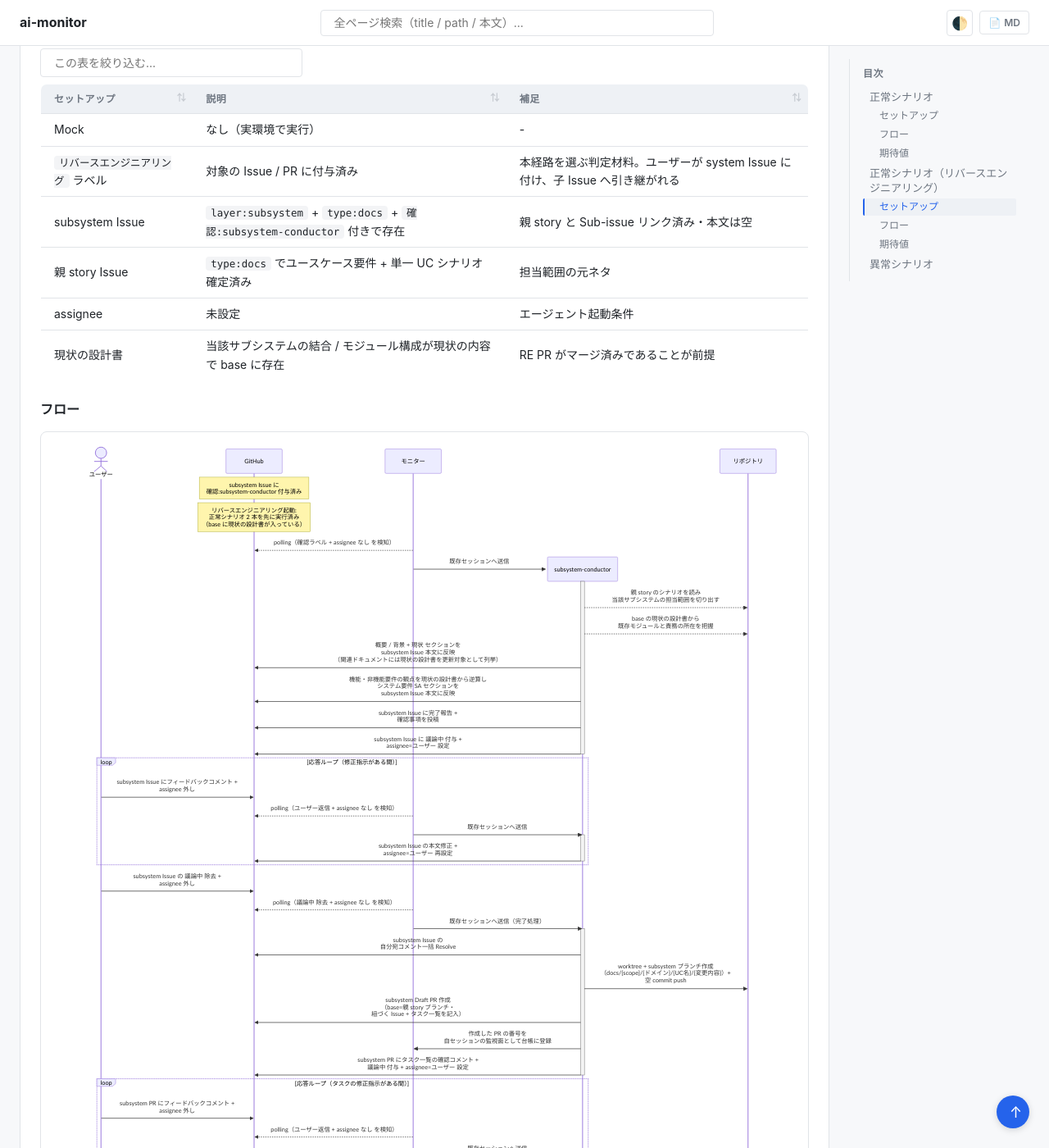
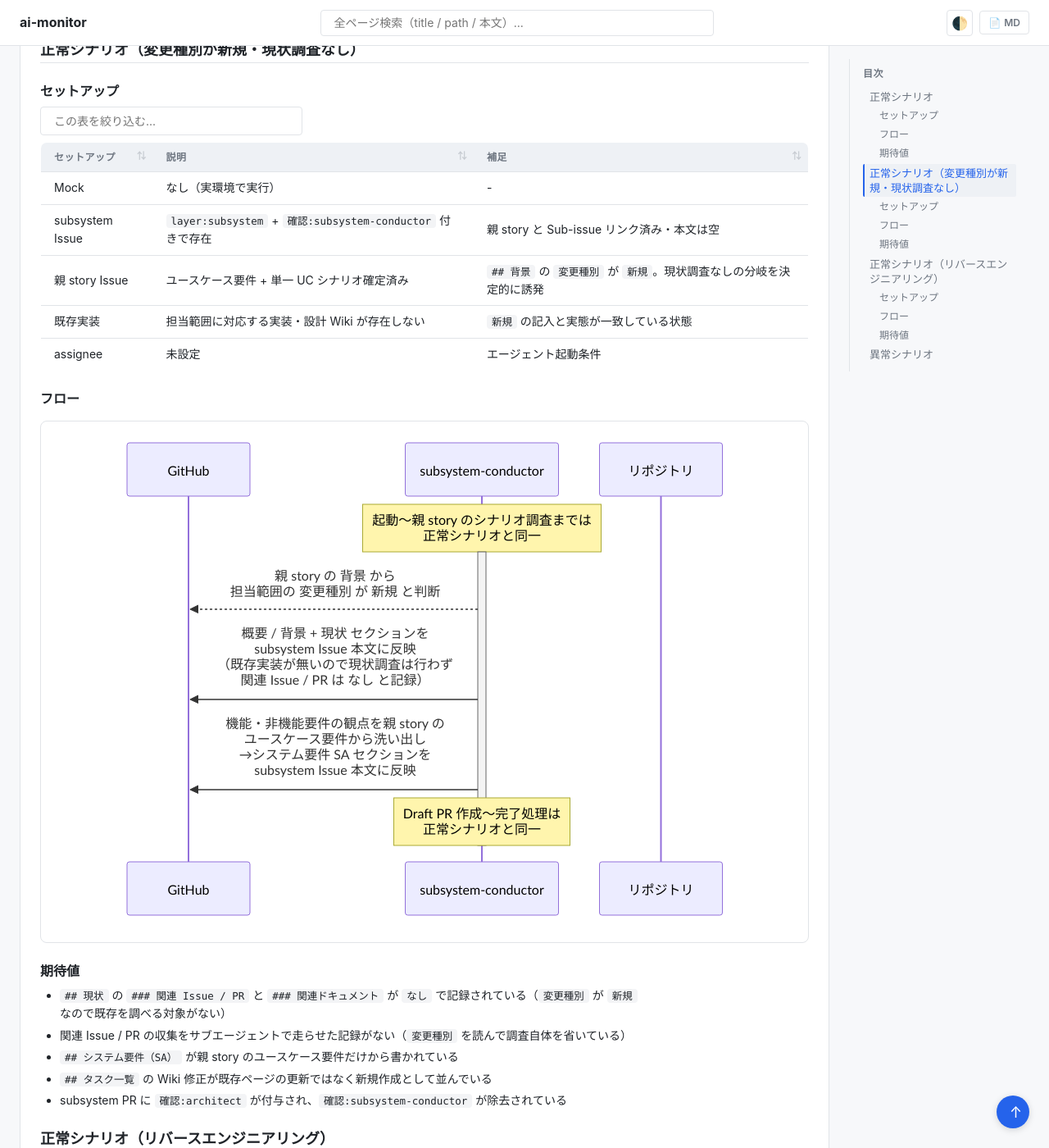
Before and after one commit to shuhei1101/ai-monitor, a Jekyll site: the page built from docs/wiki/設計図/シナリオ/単一ユースケース/subsystem要件確定.md, in a window 1280 px wide and 1400 px high, scrolled down 2076 px. Shown: the whole window at 82% size. Built offline with Jekyll 4.4.1, drawn with Linux system fonts in a browser that asks for light colours; our own code applies the rules of GitHub Pages for plain Markdown files; some of the changed text lies outside the part shown.

Commit message:
変更種別の参照側の期待値を単一UCシナリオに追加

````diff
--- a/docs/wiki/設計図/シナリオ/単一ユースケース/subsystem要件確定.md
+++ b/docs/wiki/設計図/シナリオ/単一ユースケース/subsystem要件確定.md
@@ -18,7 +18,7 @@
 | --- | --- | --- |
 | Mock | なし（実環境で実行） | - |
 | subsystem Issue | `layer:subsystem` + `確認:subsystem-conductor` 付きで存在 | 親 story と Sub-issue リンク済み・本文は空 |
-| 親 story Issue | ユースケース要件 + 単一 UC シナリオ確定済み | 担当範囲の元ネタ |
+| 親 story Issue | ユースケース要件 + 単一 UC シナリオ確定済み | 担当範囲の元ネタ。`## 背景` の `変更種別` は `変更` |
 | assignee | 未設定 | エージェント起動条件 |
 
 ### フロー
@@ -83,11 +83,49 @@
 ### 期待値
 
 - 本文に `## 現状`（関連 Issue/PR / 関連ドキュメント）と `## システム要件（SA）`（機能要件 / 非機能要件 / スコープ外）が揃っている
+- 親 story の `変更種別` が `変更` のため現状調査を行い、`## 現状` に関連 Issue / PR と関連ドキュメントが記録されている
 - バグ Issue の場合は `### 再現手順` も記録されている
 - 実装コード・テストコードを読み出した記録がない（要件の判断材料は親 story と設計 Wiki に閉じる）
 - subsystem Draft PR（base=親 story ブランチ）が作成され、本文に `## 紐づく Issue` と `## タスク一覧`（Wiki 修正・実装・テスト実行の To Do）が記入されている
 - 作成した PR の番号が自セッションの監視面（モニターの台帳）に登録されている
 - SA とタスク一覧をまとめた確認コメントが 1 件だけ投稿されている（SA とタスク一覧で 2 回待機していない）
+- subsystem PR に `確認:architect` が付与され、`確認:subsystem-conductor` が除去されている
+
+## 正常シナリオ（変更種別が新規・現状調査なし）
+
+### セットアップ
+
+| セットアップ | 説明 | 補足 |
+| --- | --- | --- |
+| Mock | なし（実環境で実行） | - |
+| subsystem Issue | `layer:subsystem` + `確認:subsystem-conductor` 付きで存在 | 親 story と Sub-issue リンク済み・本文は空 |
+| 親 story Issue | ユースケース要件 + 単一 UC シナリオ確定済み | `## 背景` の `変更種別` が `新規`。現状調査なしの分岐を決定的に誘発 |
+| 既存実装 | 担当範囲に対応する実装・設計 Wiki が存在しない | `新規` の記入と実態が一致している状態 |
+| assignee | 未設定 | エージェント起動条件 |
+
+### フロー
+
+```mermaid
+sequenceDiagram
+  participant GH as GitHub
+  participant MON as subsystem-conductor
+  participant REPO as リポジトリ
+
+  Note over MON: 起動〜親 story のシナリオ調査までは<br>正常シナリオと同一
+  activate MON
+  MON-->>GH: 親 story の 背景 から<br>担当範囲の 変更種別 が 新規 と判断
+  MON->>GH: 概要 / 背景 + 現状 セクションを<br>subsystem Issue 本文に反映<br>（既存実装が無いので現状調査は行わず<br>関連 Issue / PR は なし と記録）
+  MON->>GH: 機能・非機能要件の観点を親 story の<br>ユースケース要件から洗い出し<br>→システム要件 SA セクションを<br>subsystem Issue 本文に反映
+  Note over MON: Draft PR 作成〜完了処理は<br>正常シナリオと同一
+  deactivate MON
+```
+
+### 期待値
+
+- `## 現状` の `### 関連 Issue / PR` と `### 関連ドキュメント` が `なし` で記録されている（`変更種別` が `新規` なので既存を調べる対象がない）
+- 関連 Issue / PR の収集をサブエージェントで走らせた記録がない（`変更種別` を読んで調査自体を省いている）
+- `## システム要件（SA）` が親 story のユースケース要件だけから書かれている
+- `## タスク一覧` の Wiki 修正が既存ページの更新ではなく新規作成として並んでいる
 - subsystem PR に `確認:architect` が付与され、`確認:subsystem-conductor` が除去されている
 
 ## 正常シナリオ（リバースエンジニアリング）
````
Also changed, not shown: docs/wiki/設計図/シナリオ/単一ユースケース/story要件確定.md (+4 -1 lines).
